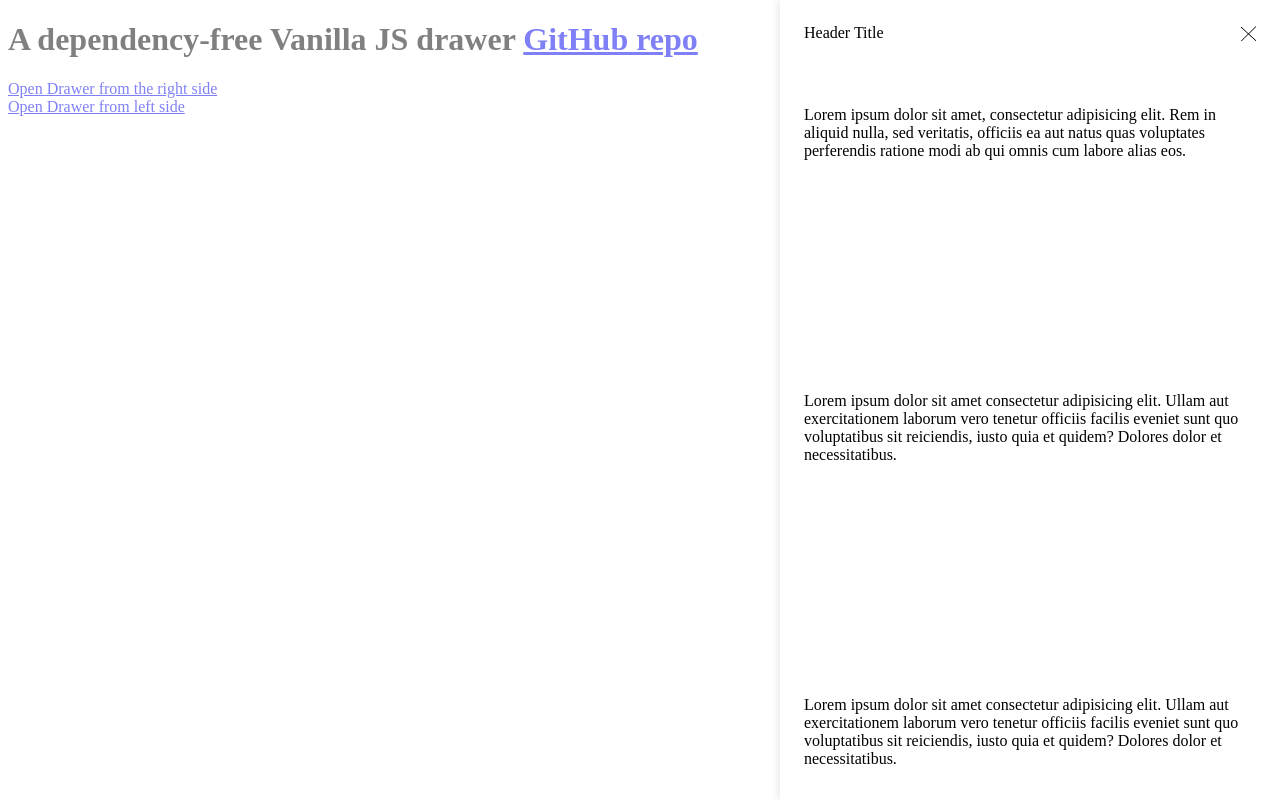
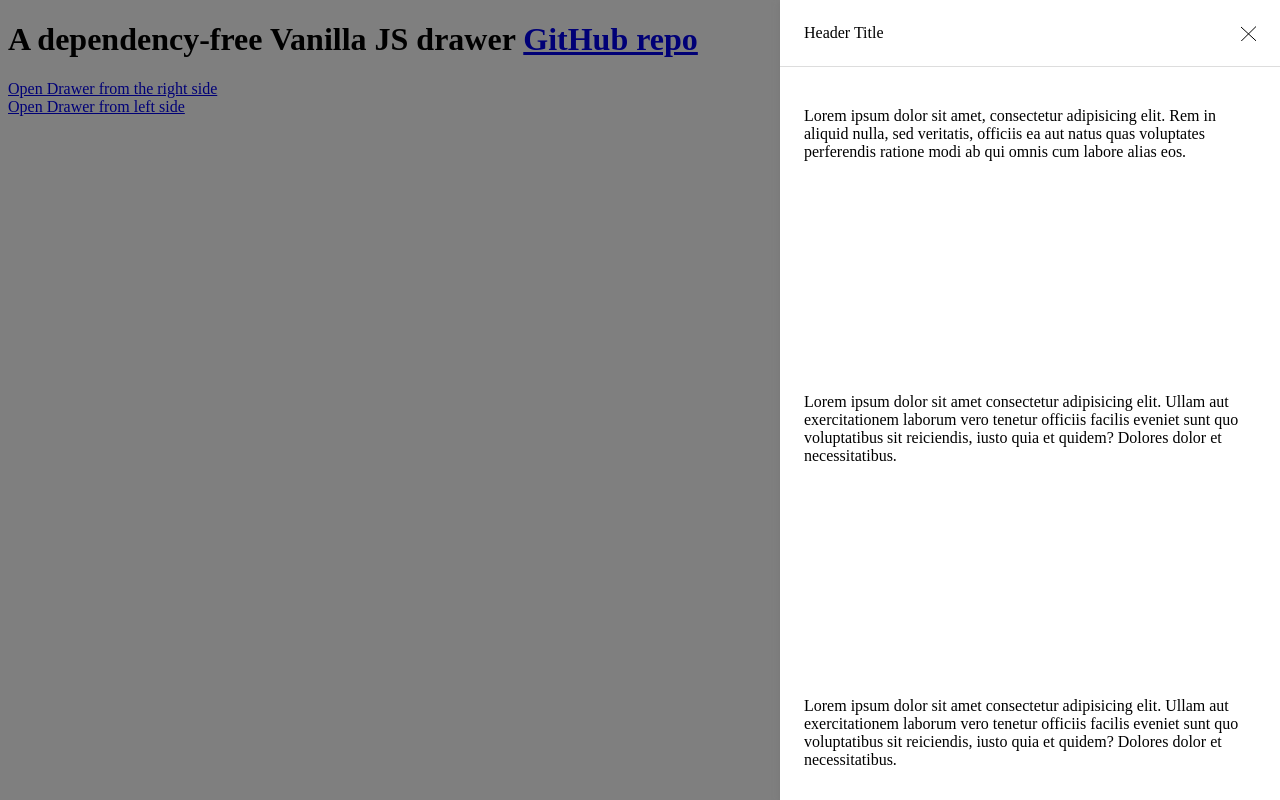
Before and after one commit to tomaszbujnowicz/vanilla-js-drawer, a plain HTML site: page index.html in a window 1280 px wide. Both pictures are taken after a click on the link "Open Drawer from the right side". Drawn offline with Linux system fonts and the light colour scheme.

Commit message:
Performance improvements

```diff
--- a/index.html
+++ b/index.html
@@ -21,10 +21,11 @@
       left: 0;
       width: 100%;
       z-index: 200;
+      opacity: 0;
 
-      transition: background-color .3s ease-in-out;
-      will-change: background-color;
-      background: rgba(255, 255, 255, 0);
+      transition: opacity 0.3s;
+      will-change: opacity;
+      background-color: #000;
 
       -webkit-user-select: none;
       -moz-user-select: none;
@@ -38,6 +39,7 @@
       display: flex;
       justify-content: space-between;
       align-items: center;
+      border-bottom: 1px solid #ddd;
     }
 
     .drawer__close {
@@ -63,12 +65,15 @@
       z-index: 9999;
       overflow: auto;
 
-      transition: transform .3s;
+      transition: transform 0.3s;
       will-change: transform;
       background-color: #fff;
 
-      -webkit-transform: translateX(105%);
-      transform: translateX(105%); /* extra 5% because of box-shadow */
+      -webkit-transform: translateX(103%);
+      transform: translateX(103%); /* extra 3% because of box-shadow */
+
+      -webkit-transform: translate3d(105%, 0, 0);
+      transform: translate3d(105%, 0, 0); /* extra 5% because of box-shadow *
 
       -webkit-overflow-scrolling: touch; /* enables momentum scrolling in iOS overflow elements */
 
@@ -76,7 +81,7 @@
       flex-direction: column;
 
       /* Optional */
-      box-shadow: 0 0 10px #ddd;
+      box-shadow: 0 2px 6px #777;
     }
 
     .drawer__content {
@@ -103,10 +108,13 @@
     .drawer.is-visible .drawer__wrapper {
       -webkit-transform: translateX(0);
       transform: translateX(0);
+
+      -webkit-transform: translate3d(0, 0, 0);
+      transform: translate3d(0, 0, 0);
     }
 
     .drawer.is-visible .drawer__overlay {
-      background: rgba(255, 255, 255, .5);
+      opacity: 0.5;
     }
   </style>
 
```
